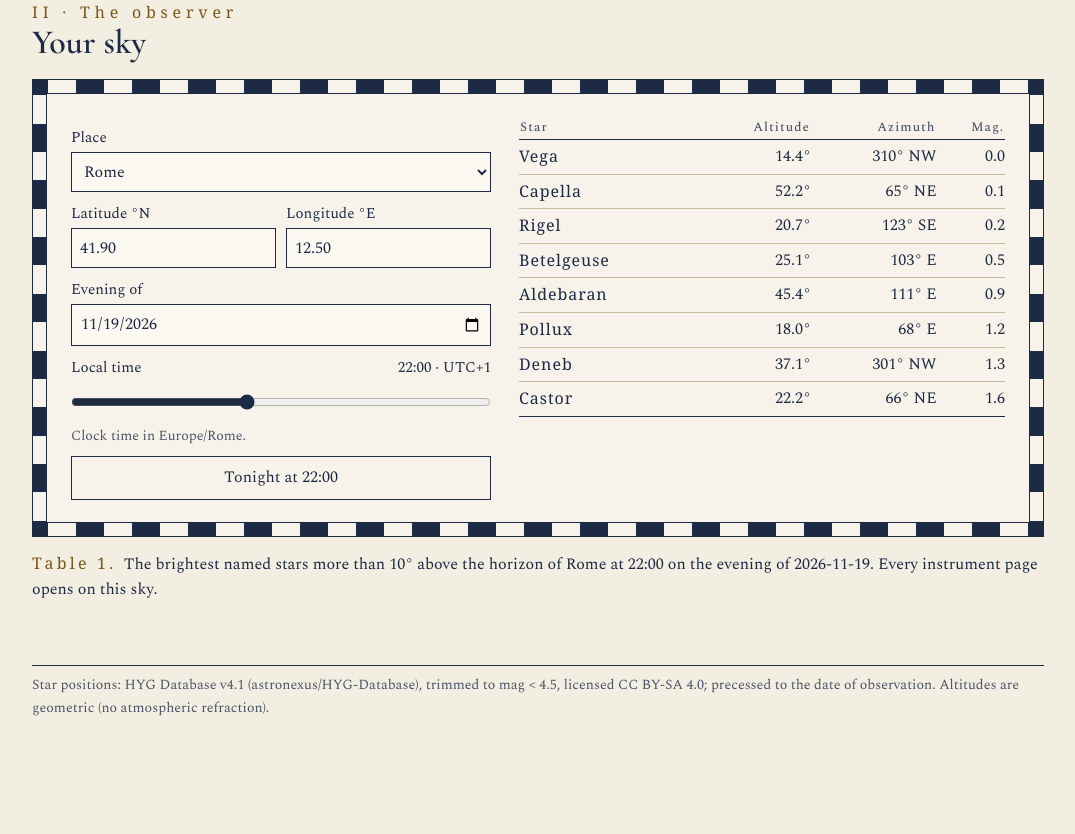
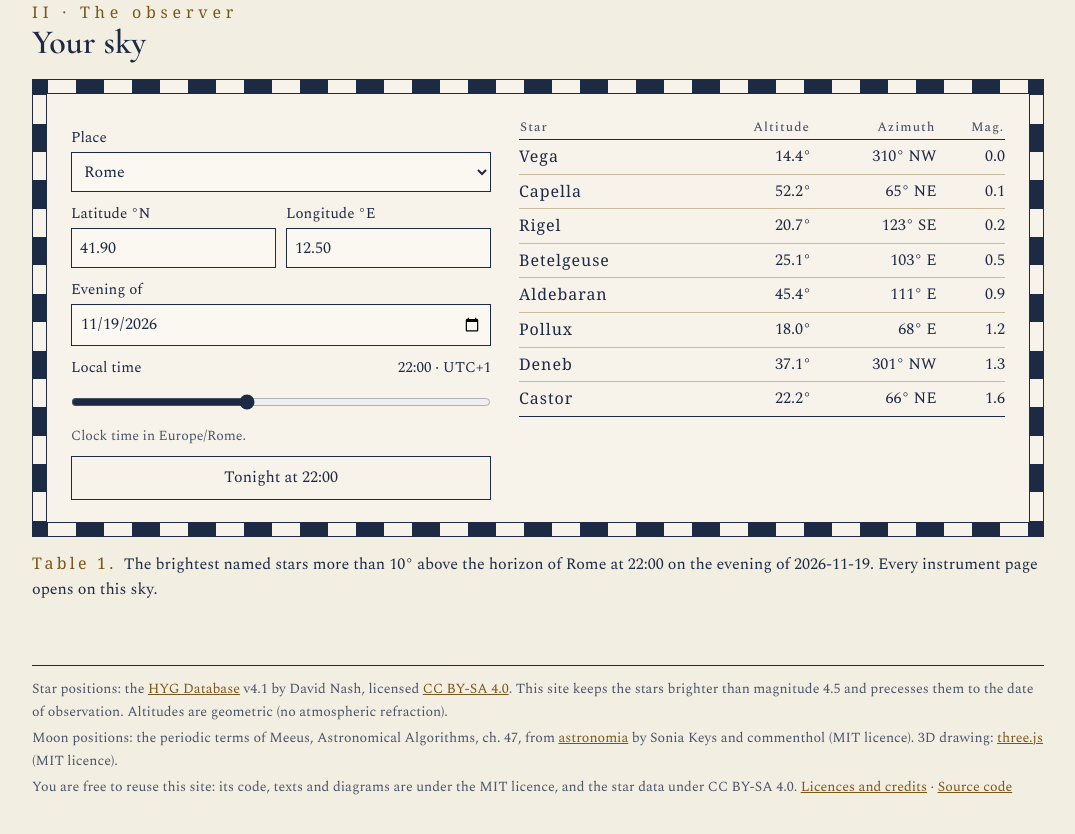
Before and after one commit to marcobarb00/Instrumentarium, a website built with Vite: page index.html in a window 1280 px wide. Shown: the part 1589-2423 px from the top of the page, without its empty margins (102-1177 px from the left). Built offline with nearby package versions, Linux system fonts and the light colour scheme; a web font is replaced by a local one.

Commit message:
MIT licence for the site, and credits for three.js and astronomia
LICENSE puts the site's code, texts and diagrams under MIT. licenses.txt,
published with the site and linked from the home page, carries the notices for
three.js and astronomia (MIT) and the HYG star data (CC BY-SA 4.0). The home
page credits all three.

Co-Authored-By: Claude Opus 5.5 <noreply@anthropic.com>

```diff
--- a/package.json
+++ b/package.json
@@ -2,6 +2,7 @@
   "name": "instrumentarium",
   "private": true,
   "version": "0.1.0",
+  "license": "MIT",
   "type": "module",
   "scripts": {
     "dev": "vite",
--- a/src/pages/home.ts
+++ b/src/pages/home.ts
@@ -1,6 +1,6 @@
 // Home page: the gallery of instruments, plus the observer's sky tonight.
 import '../styles/atlas.css';
-import { apparentPlace, CATALOGUE_LICENSE, CATALOGUE_SOURCE, NAMED_BRIGHT } from '../core/catalogue';
+import { apparentPlace, CATALOGUE_LICENSE, NAMED_BRIGHT } from '../core/catalogue';
 import { Observer } from '../core/observer';
 import { INSTRUMENTS } from '../instruments';
 import { fmtDeg, h } from '../ui/dom';
@@ -68,7 +68,20 @@ const page = h('div', { class: 'page' },
   h('div', { class: 'plates' }, ...INSTRUMENTS.map(plate)),
   h('h2', { class: 'section-title' }, h('span', { class: 'num' }, 'II · The observer'), 'Your sky'),
   skyTonight(obs),
-  h('p', { class: 'colophon' },
-    `Star positions: ${CATALOGUE_SOURCE}, licensed ${CATALOGUE_LICENSE}; precessed to the date of observation. Altitudes are geometric (no atmospheric refraction).`));
+  colophon());
+
+/** Credits for the work this site builds on, and the terms on which it can be reused. */
+function colophon(): HTMLElement {
+  const a = (href: string, text: string) => h('a', { href }, text);
+  return h('div', { class: 'colophon' },
+    h('p', {}, 'Star positions: the ', a('https://github.com/astronexus/HYG-Database', 'HYG Database'), ' v4.1 by David Nash, licensed ',
+      a('https://creativecommons.org/licenses/by-sa/4.0/', CATALOGUE_LICENSE),
+      '. This site keeps the stars brighter than magnitude 4.5 and precesses them to the date of observation. Altitudes are geometric (no atmospheric refraction).'),
+    h('p', {}, 'Moon positions: the periodic terms of Meeus, Astronomical Algorithms, ch. 47, from ',
+      a('https://github.com/commenthol/astronomia', 'astronomia'), ' by Sonia Keys and commenthol (MIT licence). 3D drawing: ',
+      a('https://threejs.org', 'three.js'), ' (MIT licence).'),
+    h('p', {}, 'You are free to reuse this site: its code, texts and diagrams are under the MIT licence, and the star data under CC BY-SA 4.0. ',
+      a('./licenses.txt', 'Licences and credits'), ' · ', a('https://github.com/marcobarb00/Instrumentarium', 'Source code')));
+}
 
 document.body.append(siteHeader('./'), page);
--- a/src/styles/atlas.css
+++ b/src/styles/atlas.css
@@ -303,6 +303,8 @@ a.plate-inner:hover h3 { color: var(--rubric); }
 .caption { display: flex; flex-wrap: wrap; gap: 6px 40px; padding-top: 14px; font-size: 16px; line-height: 1.55; }
 .caption .fig { font-family: var(--caps); letter-spacing: 0.2em; color: var(--rubric); }
 .colophon { margin-top: 64px; font-size: 14px; color: var(--muted); border-top: 1px solid var(--ink); padding-top: 8px; }
+.colophon p { margin: 4px 0; }
+.colophon a { color: var(--rubric); }
 
 @media (max-width: 760px) {
   .page { padding: 20px 16px 64px; }
```
Also changed, not shown: README.md, public/licenses.txt (added), 1 other file.
